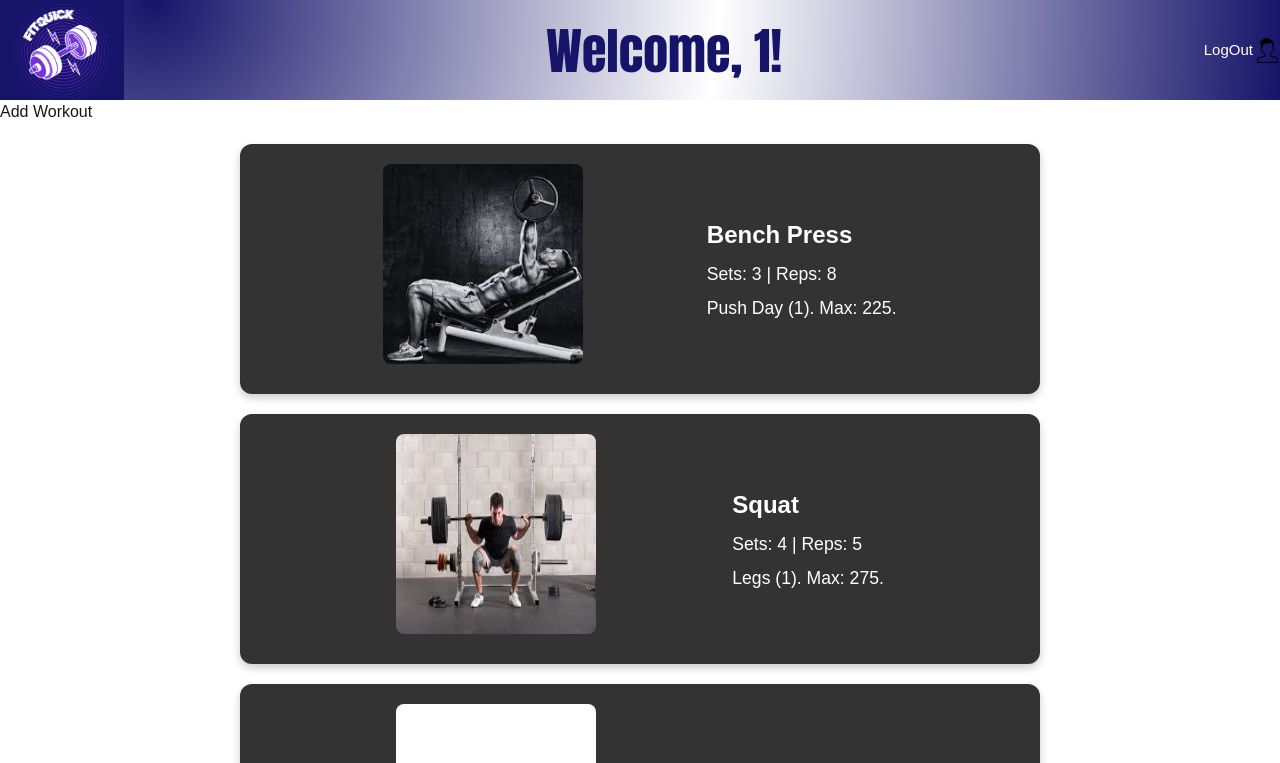
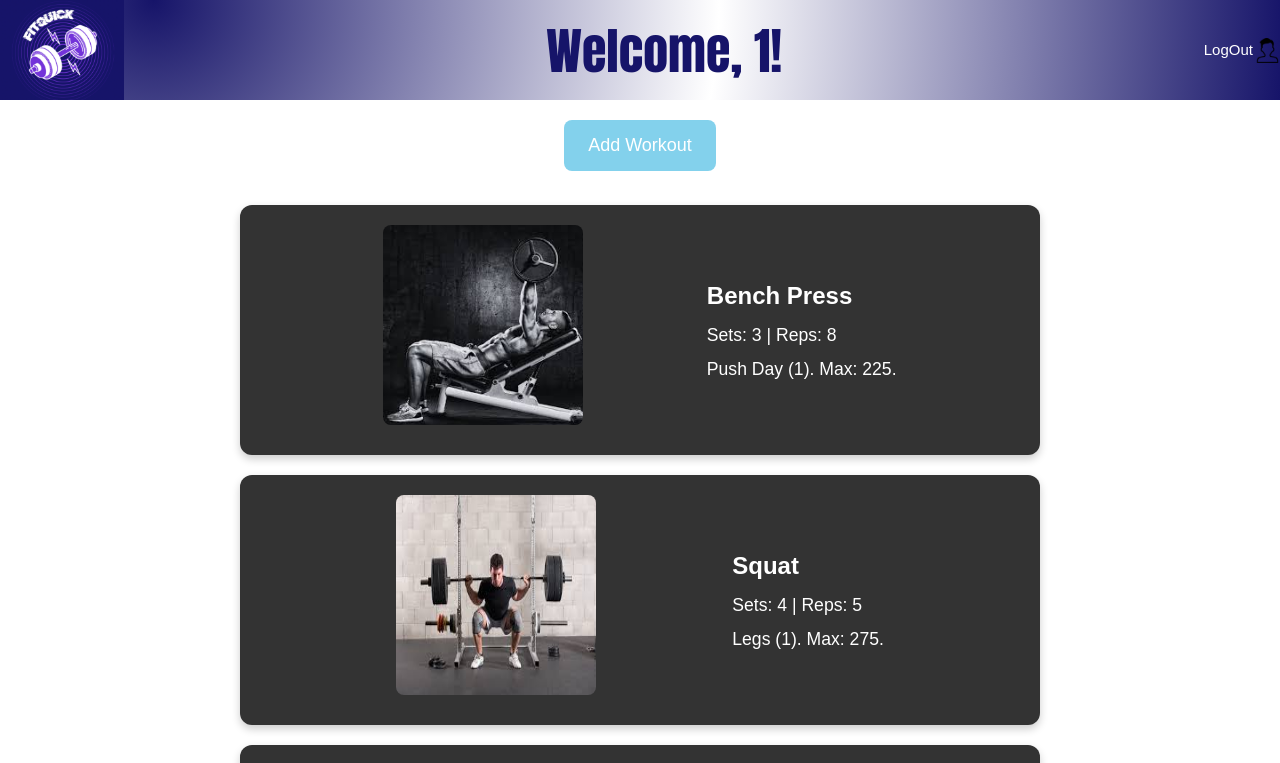
Before and after one commit to philbreunig/fitquick-cs4300, a Next.js app: page /AuthenticatedHome/1 in a window 1280 px wide. Shown: the top 763 px of the page. Built offline with nearby package versions, Linux system fonts and the light colour scheme.

Commit message:
Styled add button

```diff
--- /dev/null
+++ b/src/app/components/Button.css
@@ -0,0 +1,30 @@
+.button_container {
+    display: flex;
+    justify-content: center;
+    align-items: center;
+    height: 10vh; /* Full viewport height */
+    margin-top: 5px;
+  }
+
+  /* Button styling */
+  .styled_button {
+    background-color: #83d1ec; /* Light blue color */
+    color: white;
+    font-size: 18px;
+    padding: 12px 24px;
+    border: none;
+    border-radius: 8px;
+    cursor: pointer;
+    transition: transform 0.2s ease, background-color 0.2s ease;
+  }
+
+  /* Hover effect */
+  .styled_button:hover {
+    background-color: #277a9a; /* Slightly darker blue */
+    transform: scale(1.05); /* Slight enlargement */
+  }
+
+  /* Active/click effect */
+  .styled_button:active {
+    transform: scale(0.95); /* Slight shrink */
+  }
--- a/src/app/components/Button.tsx
+++ b/src/app/components/Button.tsx
@@ -1,5 +1,6 @@
 import { useState } from "react";
 import WorkoutForm from "./WorkoutForm"; // Import the form
+import "./Button.css";
 
 export default function WorkoutApp() {
   const [isFormVisible, setIsFormVisible] = useState(false);
@@ -25,8 +26,10 @@ export default function WorkoutApp() {
   };
 
   return (
-    <div>
-      <button onClick={toggleFormVisibility}>Add Workout</button>
+    <div className="button_container">
+      <button className="styled_button" onClick={toggleFormVisibility}>
+        Add Workout
+      </button>
 
       {isFormVisible && (
         <WorkoutForm
--- a/src/app/components/WorkoutForm.css
+++ b/src/app/components/WorkoutForm.css
@@ -35,6 +35,8 @@
     border: none;
     border-radius: 5px;
     cursor: pointer;
+    display: block;
+    margin: 0 auto;
   }
 
   button[type="submit"]:hover {
```
